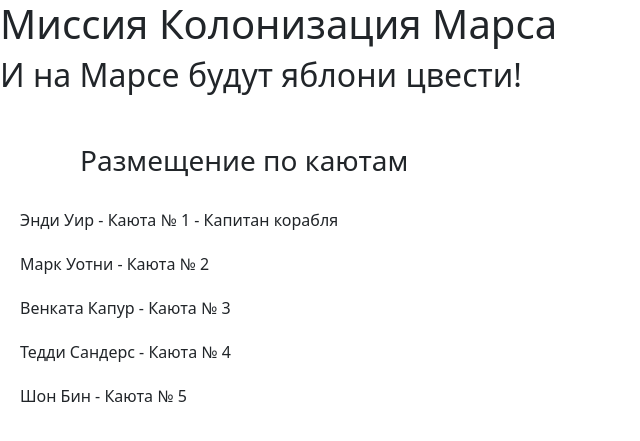
After one commit to Comper123/Marc-2, a Flask app: page /distribution in a window 1280 px wide. The commit adds this page. Shown: the top 441 px of the page, without its empty margins (0-640 px from the left). Run offline with Flask 3, Linux system fonts and the light colour scheme.

Commit message:
Add files via upload

```diff
--- a/Marc2/app.py
+++ b/Marc2/app.py
@@ -61,5 +61,21 @@ def answer():
     return render_template('auto_answer.html', data=data)
 
 
+@app.route('/distribution')
+def distribution():
+    data = {
+        "title": "Размещение",
+        "peoples": [
+            'Ридли Скотт',
+            'Энди Уир',
+            'Марк Уотни',
+            'Венката Капур',
+            'Тедди Сандерс',
+            'Шон Бин',
+        ]
+    }
+    return render_template('distribution.html', data=data)
+
+
 if __name__ == "__main__":
     app.run(port=8080, host='127.0.0.1')
--- a/Marc2/static/css/style.css
+++ b/Marc2/static/css/style.css
@@ -6,3 +6,18 @@
 .answer{
     margin-top: 50px;
 }
+
+.places{
+    width: 500px;
+    margin-top: 50px;
+}
+
+.zag1{
+    padding-left: 80px;
+    margin-bottom: 30px;
+}
+
+.people{
+    padding-left: 20px;
+    margin-bottom: 20px;
+}
--- /dev/null
+++ b/Marc2/templates/distribution.html
@@ -0,0 +1,16 @@
+{% extends "base.html" %}
+
+
+{% block title %}{{ data["title"] }}{% endblock %}
+{% block content %}
+<div class="places">
+    <h3 class="zag1">Размещение по каютам</h3>
+    {% for people in data["peoples"][1:] %}
+        {% if loop.index == 1 %}
+        <p class="people">{{ people }} - Каюта № {{ loop.index }} - Капитан корабля</p>
+        {% else %}
+        <p class="people">{{ people }} - Каюта № {{ loop.index }}</p>
+        {% endif %}
+    {% endfor %}
+</div>
+{% endblock %}
```
